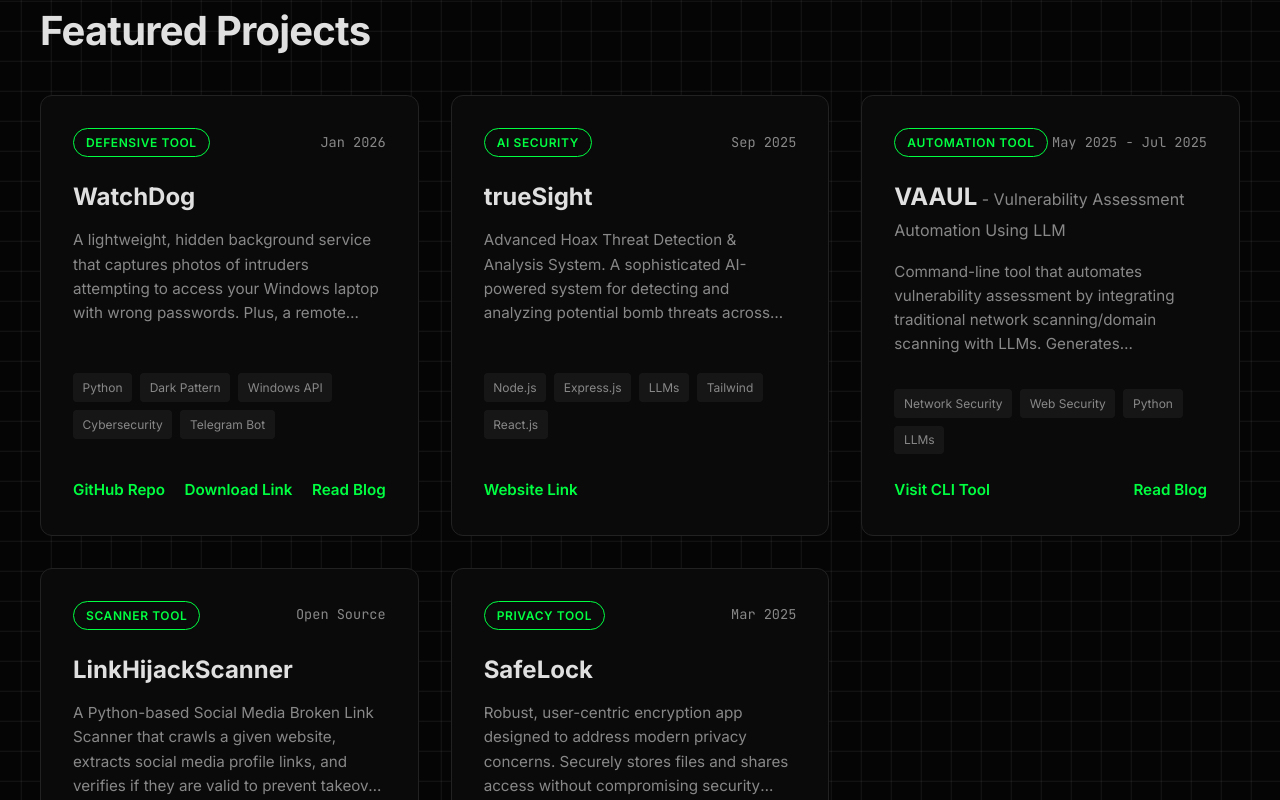
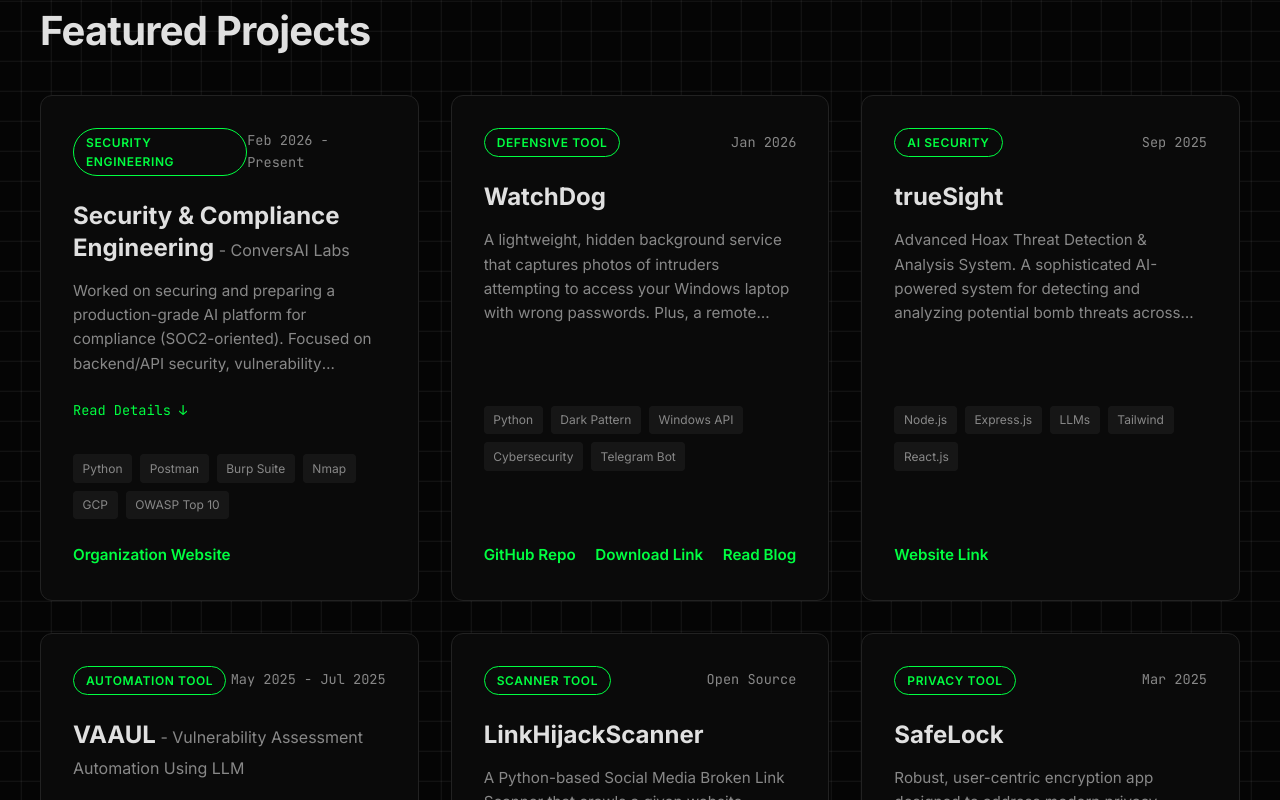
Before and after one commit to codes-by-utkarsh/Portfolio, a React (Vite) app: page / in a window 1280 px wide. Shown: the part 4940-5740 px from the top of the page. Built offline with nearby package versions, Linux system fonts and the light colour scheme.

Commit message:
added expereince

```diff
--- a/src/components/Projects.jsx
+++ b/src/components/Projects.jsx
@@ -2,6 +2,7 @@ import React, { useState } from 'react';
 
 const ProjectCard = ({ project }) => {
     const [isHovered, setIsHovered] = useState(false);
+    const [isExpanded, setIsExpanded] = useState(false);
 
     return (
         <div
@@ -24,9 +25,43 @@ const ProjectCard = ({ project }) => {
                 {project.subtitle && <span style={styles.subtitle}> - {project.subtitle}</span>}
             </h3>
 
-            <p style={styles.description}>
+            <p style={{
+                ...styles.description,
+                WebkitLineClamp: isExpanded ? 'unset' : '4',
+                marginBottom: project.bullets ? '1rem' : 'auto'
+            }}>
                 {project.description}
             </p>
+
+            {isExpanded && project.bullets && (
+                <div style={styles.expandedContent}>
+                    <span style={{ color: 'var(--text-primary)', fontWeight: '600' }}>Key Responsibilities & Achievements:</span>
+                    <ul style={styles.expandedList}>
+                        {project.bullets.map((b, i) => <li key={i} style={styles.listItem}>{b}</li>)}
+                    </ul>
+                </div>
+            )}
+
+            {isExpanded && project.impact && (
+                <div style={styles.expandedContent}>
+                    <span style={{ color: 'var(--text-primary)', fontWeight: '600' }}>Impact:</span>
+                    <ul style={styles.expandedList}>
+                        {project.impact.map((imp, i) => <li key={i} style={styles.listItem}>{imp}</li>)}
+                    </ul>
+                </div>
+            )}
+
+            {(project.bullets) && (
+                <span
+                    style={{
+                        ...styles.readMoreBtn,
+                        marginBottom: 'auto'
+                    }}
+                    onClick={() => setIsExpanded(!isExpanded)}
+                >
+                    {isExpanded ? 'View Less ↑' : 'Read Details ↓'}
+                </span>
+            )}
 
             <div style={styles.skillsContainer}>
                 {project.skills.map((skill, i) => (
@@ -53,6 +88,30 @@ const ProjectCard = ({ project }) => {
 
 const Projects = () => {
     const projects = [
+        {
+            title: 'Security & Compliance Engineering',
+            subtitle: 'ConversAI Labs',
+            period: 'Feb 2026 - Present',
+            description: 'Worked on securing and preparing a production-grade AI platform for compliance (SOC2-oriented). Focused on backend/API security, vulnerability assessment, and infrastructure-level risk analysis.',
+            bullets: [
+                'Performed deep API security testing (white-box) across authentication, authorization, and input validation layers.',
+                'Identified and managed vulnerabilities including mass assignment, improper input validation (XSS), and authorization flaws.',
+                'Designed and executed a structured vulnerability assessment methodology aligned with real-world bug bounty workflows.',
+                'Assisted in security fixes: Input validation, secure schema enforcement, and API rate limiting.',
+                'Contributed to SOC2 readiness by evaluating open-source compliance tools and defining audit scope/controls.',
+                'Analyzed GCP cloud security posture, defining IAM role review strategy and external attack surface considerations.',
+                'Collaborated with the team to prioritize security fixes based on risk impact.'
+            ],
+            impact: [
+                'Improved API security posture by identifying critical vulnerabilities before production exposure.',
+                'Contributed to compliance readiness (SOC2) by aligning engineering efforts with security controls.',
+                'Established a repeatable security testing workflow for future assessments.'
+            ],
+            skills: ['Python', 'Postman', 'Burp Suite', 'Nmap', 'GCP', 'OWASP Top 10'],
+            type: 'Security Engineering',
+            link: 'https://conversailabs.com',
+            linkText: 'Organization Website'
+        },
         {
             title: 'WatchDog',
             period: 'Jan 2026',
@@ -208,6 +267,32 @@ const styles = {
         textDecoration: 'none',
         width: 'fit-content',
         cursor: 'pointer',
+    },
+    expandedContent: {
+        color: 'var(--text-secondary)',
+        fontSize: '0.9rem',
+        lineHeight: '1.5',
+        marginBottom: '1rem',
+    },
+    expandedList: {
+        paddingLeft: '1.2rem',
+        marginTop: '0.5rem',
+        display: 'flex',
+        flexDirection: 'column',
+        gap: '0.4rem',
+    },
+    listItem: {
+        listStyleType: 'disc',
+    },
+    readMoreBtn: {
+        color: '#00ff41',
+        fontSize: '0.85rem',
+        cursor: 'pointer',
+        fontFamily: 'var(--font-mono)',
+        width: 'fit-content',
+        display: 'inline-block',
+        marginTop: '0.5rem',
+        userSelect: 'none',
     }
 };
 
```
